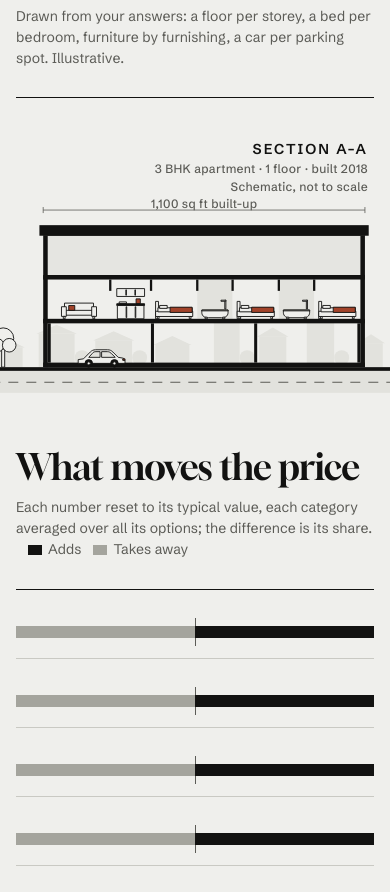
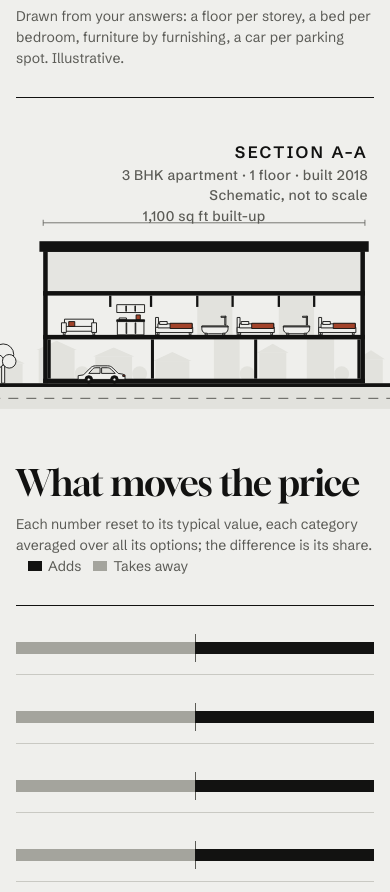
Before and after one commit to SamGabriel-Here/nestworth, a plain HTML site: page src/api/static/index.html in a window 390 px wide. Shown: the part 3600-4492 px from the top of the page. Drawn offline with Linux system fonts and the light colour scheme; no server answers.

Commit message:
Drawing on phones: text scaled to the crop, one car with a count beside houses

```diff
--- a/src/api/static/scene.js
+++ b/src/api/static/scene.js
@@ -223,8 +223,8 @@ const Scene = (() => {
         labels.push({ key: key + "-label", x: nx + 4, y: GROUND - floors * FLOOR + 9, anim: "fade", delay: 420, html: '<text class="tag">NEIGHBOUR</text>' });
       }
 
-    const carX = x0 + bw + carGap;
-    const cars = Array.from({ length: p.parking }, (_, j) => ({
+    const carX = x0 + bw + carGap, shown = narrow.matches && !tower ? Math.min(p.parking, 1) : p.parking; // a phone keeps one car beside the house, and a count
+    const cars = Array.from({ length: shown }, (_, j) => ({
       key: "car-" + j, x: tower ? x0 + 8 + j * bay + bay / 2 - 32 : carX + j * 70, y: GROUND - 25, html: F.car[2].replace('class="cb"', `class="cb c${j}"`),
       anim: "roll", delay: 900 + j * 140 }));
 
@@ -256,24 +256,27 @@ const Scene = (() => {
 
     // frame: the full sheet on wide screens; on a phone, just the building and its parking so the furniture reads
     const lift = pitch + (kind === "Penthouse" ? 14 : 0);
-    const top = narrow.matches ? roofY - 140 - lift : Math.min(roofY - 70 - lift, 120); // phone: headroom for the enlarged title
     const left = narrow.matches ? (kind === "Row House" ? x0 - 64 : 34) : 0;
-    const right = narrow.matches ? Math.max(x0 + bw + (kind === "Row House" ? 64 : 12), p.parking && !tower ? carX + p.parking * 70 : 0) : W;
+    const right = narrow.matches ? Math.max(x0 + bw + (kind === "Row House" ? 64 : 12), shown && !tower ? carX + 70 : 0) : W;
+    const k = narrow.matches ? 2.3 * (right - left) / 413 : 1; // the phone crop shrinks the sheet; scale its words with the crop so they read the same size
+    svg.style.setProperty("--k", k);
+    const top = narrow.matches ? roofY - lift - 24 - 52 * k : Math.min(roofY - 70 - lift, 120); // phone: headroom for the enlarged title
     svg.setAttribute("viewBox", `${left} ${top} ${right - left} ${300 - top}`);
 
     // drafting: level datums, the built-up area as a dimension string, room labels, a title block
     const datums = Array.from({ length: levels + 1 }, (_, i) => ({
       key: "datum-" + i, x: x0 - (kind === "Row House" ? 64 : 6), y: GROUND - i * FLOOR - SLAB, anim: "fade", delay: 300 + i * 140,
       html: `<g class="datum"><path class="dim" d="M0 0H-4M-4 0L-7 -4H-1Z"/><text class="lvl" x="-9" y="2" text-anchor="end">${i ? "+" + (i * 3).toFixed(2) : "±0.00"}</text></g>` }));
-    const dimY = roofY - lift - (narrow.matches ? 34 : 22);
+    const dimY = roofY - lift - (narrow.matches ? 12 + 10 * k : 22);
     const dimension = { key: "dimension", x: x0, y: dimY, anim: "fade", delay: levels * 140 + 200,
       html: `<path class="dim" d="M0 0H${bw}M0 -4V4M${bw} -4V${4}"/><text class="lvl" x="${bw / 2}" y="-3" text-anchor="middle">${p.area.toLocaleString("en-IN")} sq ft built-up</text>` };
-    const k = narrow.matches ? 2.3 : 1; // the phone crop shrinks the sheet; set its words big enough to read
     const title = { key: "title", x: right - 8, y: top + 14 * k, anim: "fade",
       html: `<text class="ttl" text-anchor="end">SECTION A–A</text>`
         + `<text class="lvl" y="${11 * k}" text-anchor="end">${kindText} · ${floors} floor${floors > 1 ? "s" : ""} · ${p.house_age === 0 ? "new build" : "built " + year}</text>`
         + `<text class="lvl" y="${21 * k}" text-anchor="end">Schematic, not to scale</text>` };
-    sync("annot", [...labels, ...datums, dimension, title]);
+    const count = shown < p.parking ? [{ key: "car-count", x: carX + 32, y: GROUND - 32, anim: "fade", delay: 900,
+      html: `<text class="lvl" text-anchor="middle">${p.parking} cars</text>` }] : [];
+    sync("annot", [...labels, ...datums, dimension, title, ...count]);
 
     svg.setAttribute("aria-label", `Illustration: a ${kindText.toLowerCase()}, ${floors} floor${floors > 1 ? "s" : ""}, with ${p.bathrooms} `
       + `bathroom${p.bathrooms > 1 ? "s" : ""}, ${p.furnishing_status}, ${p.parking} parking spot${p.parking === 1 ? "" : "s"}, `
--- a/src/api/static/style.css
+++ b/src/api/static/style.css
@@ -394,8 +394,8 @@ input[type="range"]:focus-visible { outline: 2px solid var(--accent); outline-of
   .stats, .steps { grid-template-columns: 1fr; }
   /* the cropped drawing keeps its title and dimension at a readable size; room labels and datums step aside */
   .scene .tag, .scene .datum { display: none; }
-  .scene .ttl { font-size: 19px; }
-  .scene .lvl { font-size: 16px; }
+  .scene .ttl { font-size: calc(8.3px * var(--k, 2.3)); }
+  .scene .lvl { font-size: calc(7px * var(--k, 2.3)); }
 }
 
 @media (prefers-reduced-motion: reduce) {
```
